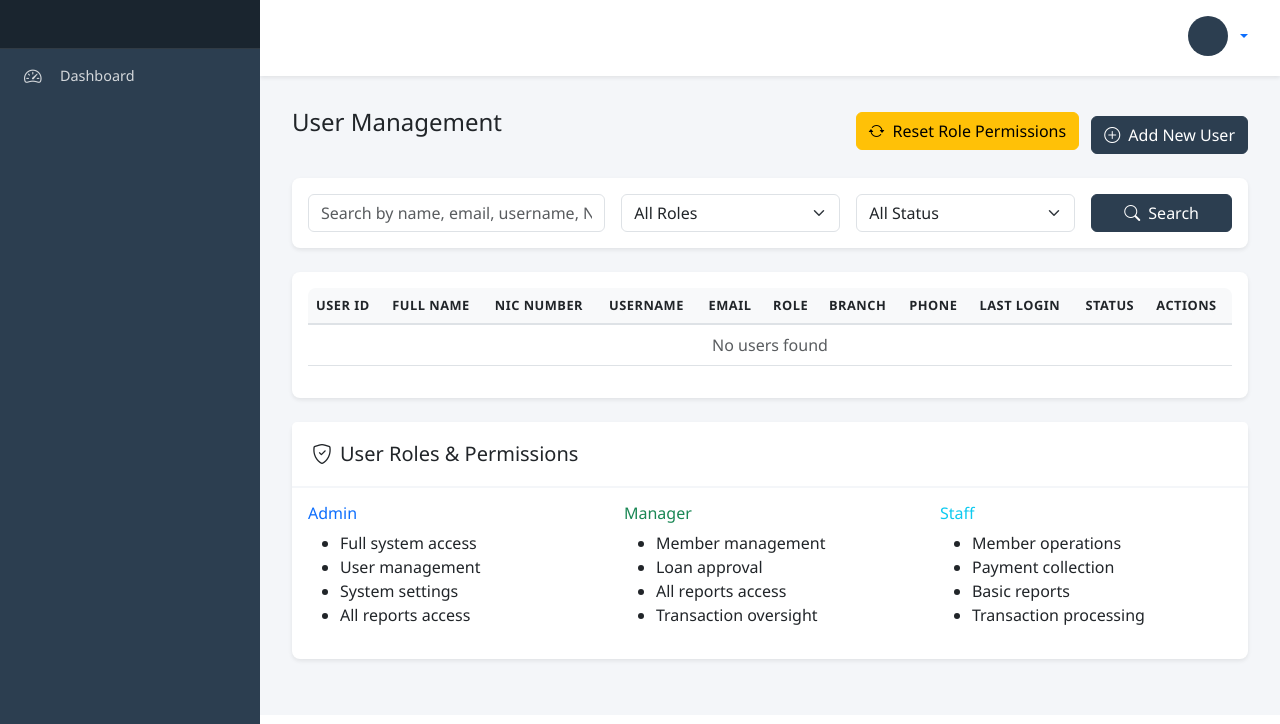
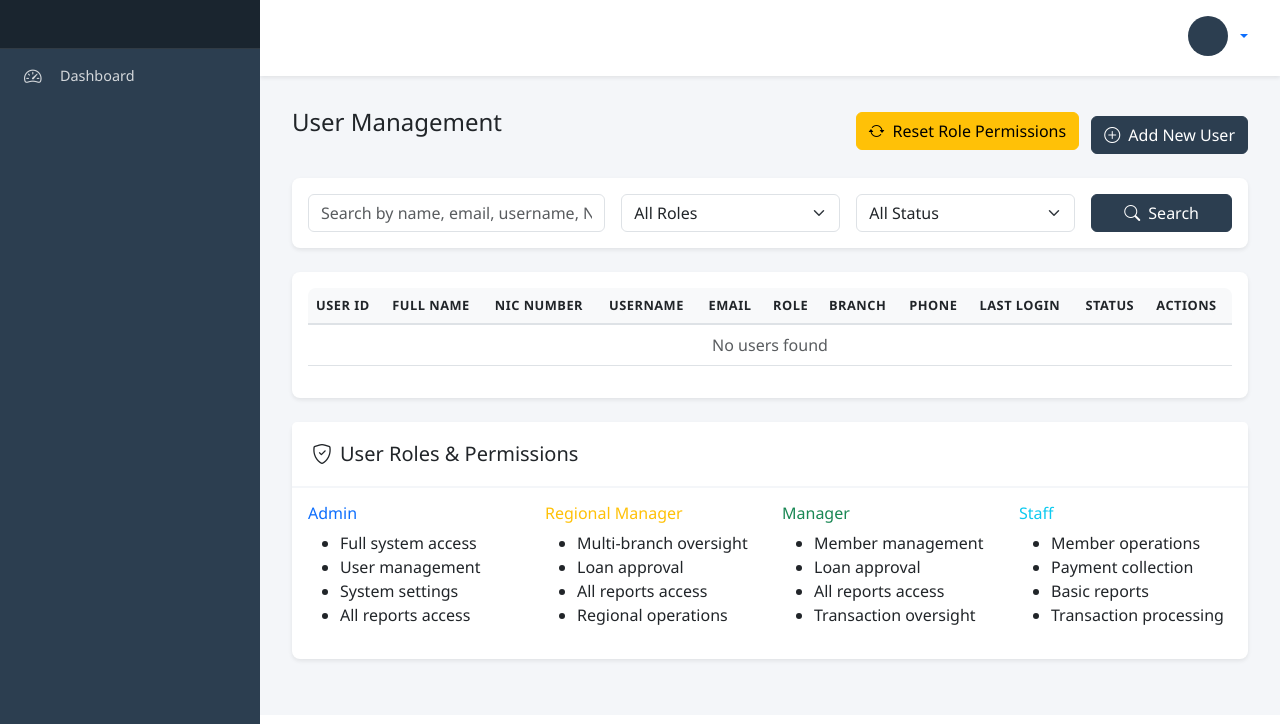
Before and after one commit to VindiPerera/JaanMicro, a Python web app: template app/templates/settings/users.html in a window 1280 px wide. Shown: the top 724 px of the page. Run offline with Jinja, Linux system fonts and the light colour scheme; the template is opened without the code that fills it, so the values that code supplies are empty; some libraries are stand-ins or nearby versions.

Commit message:
feat: add regional manager role and update user management UI

```diff
--- a/app/templates/settings/add_user.html
+++ b/app/templates/settings/add_user.html
@@ -63,7 +63,7 @@
                             {{ form.role.label(class="form-label") }}
                             {{ form.role(class="form-select", id="role") }}
                         </div>
-                        <div class="col-md-4 mb-3">
+                        <div class="col-md-4 mb-3" id="branch_container">
                             {{ form.branch_id.label(class="form-label") }}
                             {{ form.branch_id(class="form-select") }}
                             <small class="text-muted">Leave empty for admin users</small>
@@ -318,8 +318,12 @@ $(document).ready(function() {
         const selectedRole = $('#role').val();
         if (selectedRole === 'regional_manager') {
             $('#regional_branches_container').show();
+            $('#branch_container').hide();
+            // Clear branch selection when switching to regional manager
+            $('#branch_id').val('');
         } else {
             $('#regional_branches_container').hide();
+            $('#branch_container').show();
             // Clear selection when hiding
             $('input[name="regional_branches"]').prop('checked', false);
         }
--- a/app/templates/settings/edit_user.html
+++ b/app/templates/settings/edit_user.html
@@ -75,7 +75,7 @@
                             {{ form.role.label(class="form-label") }}
                             {{ form.role(class="form-select", id="role") }}
                         </div>
-                        <div class="col-md-4 mb-3">
+                        <div class="col-md-4 mb-3" id="branch_container">
                             {{ form.branch_id.label(class="form-label") }}
                             {{ form.branch_id(class="form-select") }}
                             <small class="text-muted">Leave empty for admin users</small>
@@ -369,8 +369,12 @@ $(document).ready(function() {
         const selectedRole = $('#role').val();
         if (selectedRole === 'regional_manager') {
             $('#regional_branches_container').show();
+            $('#branch_container').hide();
+            // Clear branch selection when switching to regional manager
+            $('#branch_id').val('');
         } else {
             $('#regional_branches_container').hide();
+            $('#branch_container').show();
             // Clear selection when hiding
             $('input[name="regional_branches"]').prop('checked', false);
         }
--- a/app/templates/settings/users.html
+++ b/app/templates/settings/users.html
@@ -24,6 +24,7 @@
                 <select name="role" class="form-select">
                     <option value="">All Roles</option>
                     <option value="admin" {% if role == 'admin' %}selected{% endif %}>Admin</option>
+                    <option value="regional_manager" {% if role == 'regional_manager' %}selected{% endif %}>Regional Manager</option>
                     <option value="manager" {% if role == 'manager' %}selected{% endif %}>Manager</option>
                     <option value="staff" {% if role == 'staff' %}selected{% endif %}>Staff</option>
                     <option value="loan_collector" {% if role == 'loan_collector' %}selected{% endif %}>Loan Collector</option>
@@ -76,7 +77,15 @@
                         <td>{{ user.email or 'N/A' }}</td>
                         <td><span class="badge bg-primary">{{ user.role|title }}</span></td>
                         <td>
-                            {% if user.branch %}
+                            {% if user.role == 'regional_manager' %}
+                                {% if user.regional_branches %}
+                                    {% for branch in user.regional_branches %}
+                                        {{ branch.name }} ({{ branch.branch_code }}){% if not loop.last %}, {% endif %}
+                                    {% endfor %}
+                                {% else %}
+                                    <span class="text-muted">No branches assigned</span>
+                                {% endif %}
+                            {% elif user.branch %}
                                 {{ user.branch.name }} ({{ user.branch.branch_code }})
                             {% else %}
                                 <span class="text-muted">All Branches</span>
@@ -112,7 +121,7 @@
     </div>
     <div class="card-body">
         <div class="row">
-            <div class="col-md-4">
+            <div class="col-md-3">
                 <h6 class="text-primary">Admin</h6>
                 <ul>
                     <li>Full system access</li>
@@ -121,7 +130,16 @@
                     <li>All reports access</li>
                 </ul>
             </div>
-            <div class="col-md-4">
+            <div class="col-md-3">
+                <h6 class="text-warning">Regional Manager</h6>
+                <ul>
+                    <li>Multi-branch oversight</li>
+                    <li>Loan approval</li>
+                    <li>All reports access</li>
+                    <li>Regional operations</li>
+                </ul>
+            </div>
+            <div class="col-md-3">
                 <h6 class="text-success">Manager</h6>
                 <ul>
                     <li>Member management</li>
@@ -130,7 +148,7 @@
                     <li>Transaction oversight</li>
                 </ul>
             </div>
-            <div class="col-md-4">
+            <div class="col-md-3">
                 <h6 class="text-info">Staff</h6>
                 <ul>
                     <li>Member operations</li>
```
